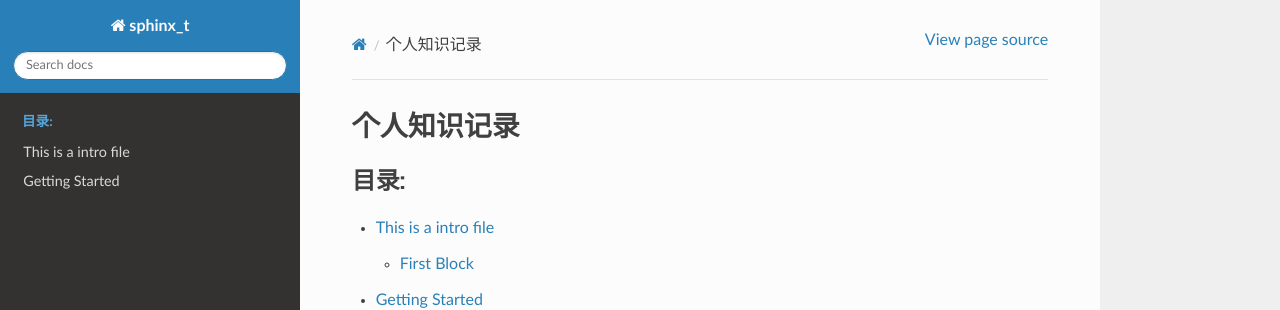
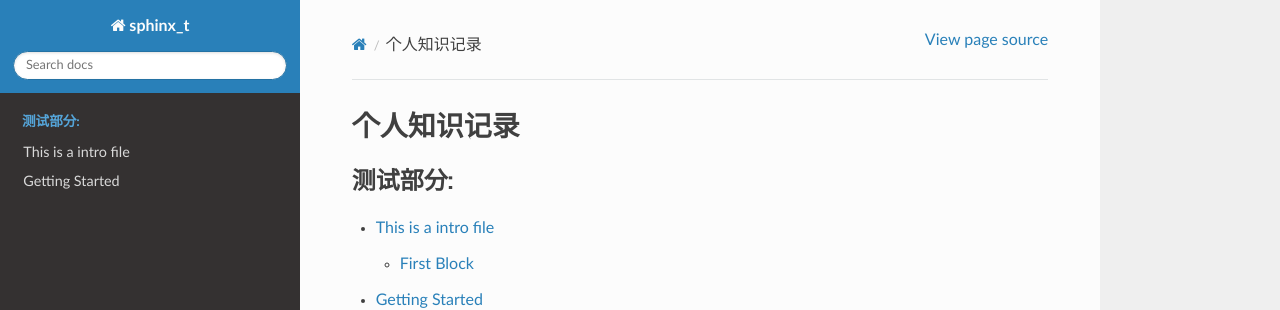
Before and after one commit to Commala/sphinx_test, a Sphinx documentation site: the page built from source/index.rst, in a window 1280 px wide and 1099 px high. Shown: the top 310 px of the window. Built offline with Sphinx 7.4.7 and the Read the Docs theme 2.0.0, drawn with Linux system fonts in a browser that asks for light colours; formulas are drawn with MathJax 3; pages that are not in the unit, such as notebooks, are missing from menus.

Commit message:
修改标题2

```diff
--- a/source/index.rst
+++ b/source/index.rst
@@ -8,7 +8,7 @@
 
 .. toctree::
    :maxdepth: 2
-   :caption: 目录:
+   :caption: 测试部分:
 
    index
    intro
```
